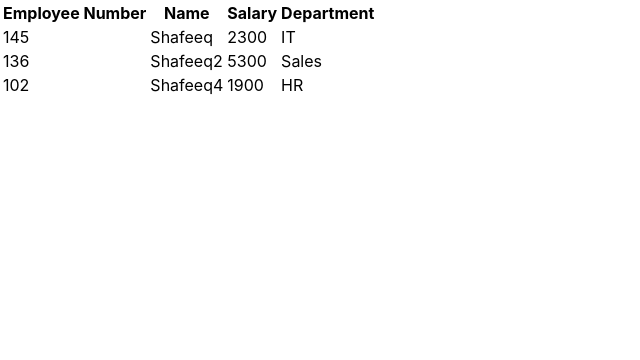
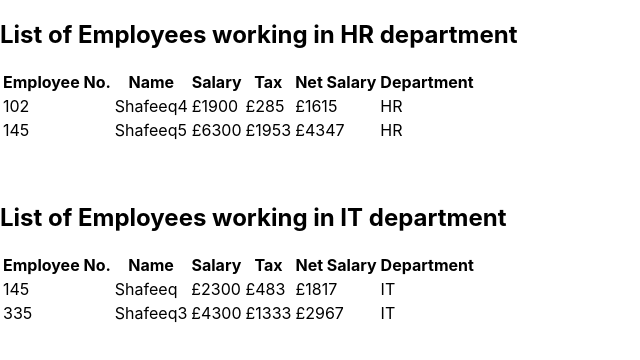
Before and after one commit to Gemmag7/react-1, a React (Create React App) app: page / in a window 1280 px wide. Shown: the top 360 px of the page, without its empty margins (0-640 px from the left). Built offline with nearby package versions, Linux system fonts and the light colour scheme.

Commit message:
employees sort working

```diff
--- a/src/App.js
+++ b/src/App.js
@@ -32,7 +32,12 @@ function App() {
   <Trainer name1="PEter" address1="Glasgow"/>
   <Trainer name1="Tadas" address1="London"/>
   <Payslip name="Shafeeq" department="IT"address="Manchester" salary="2000"/>*/}
-  <Employees/>
+  <h2>List of Employees working in HR department</h2>
+  <Employees department="HR"/>
+  <br/>
+  <br/>
+  <h2>List of Employees working in IT department</h2>
+  <Employees department="IT"/>
     </>
   );
 }
--- a/src/Components/Employees.js
+++ b/src/Components/Employees.js
@@ -1,8 +1,28 @@
+//import TaxCalculator from "./TaxCalculator";
 
+function TaxCalculator(salary){
+    let result =0
+    let tax = 0
 
-function Employees(){
+    if (salary <1000){
+        tax = 0;
+    }
+    else{
+        if(salary <2000){
+        tax = salary * 0.15
+        }
+        else{
+            if(salary <3000){
+                tax = salary * 0.21
+            }else{
+                tax =salary * 0.31
+            }
+        }
+    }
 
-    let data =[2,3,5,6];
+    return tax;
+}
+function Employees(props){
 
     let employees=[
         {
@@ -22,29 +42,48 @@ function Employees(){
             name:"Shafeeq4",
             salary: 1900,
             department:"HR"
-        }
+        },
+        {
+            regNo: 335,
+            name:"Shafeeq3",
+            salary: 4300,
+            department:"IT"
+        },
+        {
+            regNo: 145,
+            name:"Shafeeq5",
+            salary: 6300,
+            department:"HR"
+        },
 
     ]
 
     return(
         <>
         <table>
+            <tbody>
             <tr>
-                <th>Employee Number</th>
+                <th>Employee No.</th>
                 <th>Name</th>
                 <th>Salary</th>
+                <th>Tax</th>
+                <th>Net Salary</th>
                 <th>Department</th>
             </tr>
             {
-                employees.map( (X) =>
+                employees.filter(emp =>emp.department == props.department).map( emp =>(
                 <tr>
-                    <td>{X.regNo}</td>
-                    <td>{X.name}</td>
-                    <td>{X.salary}</td>
-                    <td>{X.department}</td>
+                    <td>{emp.regNo}</td>
+                    <td>{emp.name}</td>
+                    <td>£{emp.salary}</td>
+                    <td>£{TaxCalculator(emp.salary)}</td>
+                    <td>£{emp.salary - TaxCalculator(emp.salary)}</td>
+                    <td>{emp.department}</td>
                 </tr>
                 )
+                )
             }
+            </tbody>
         </table>
         </>
     );
```
Also changed, not shown: src/Components/Test.js (added, +13 -0 lines).
